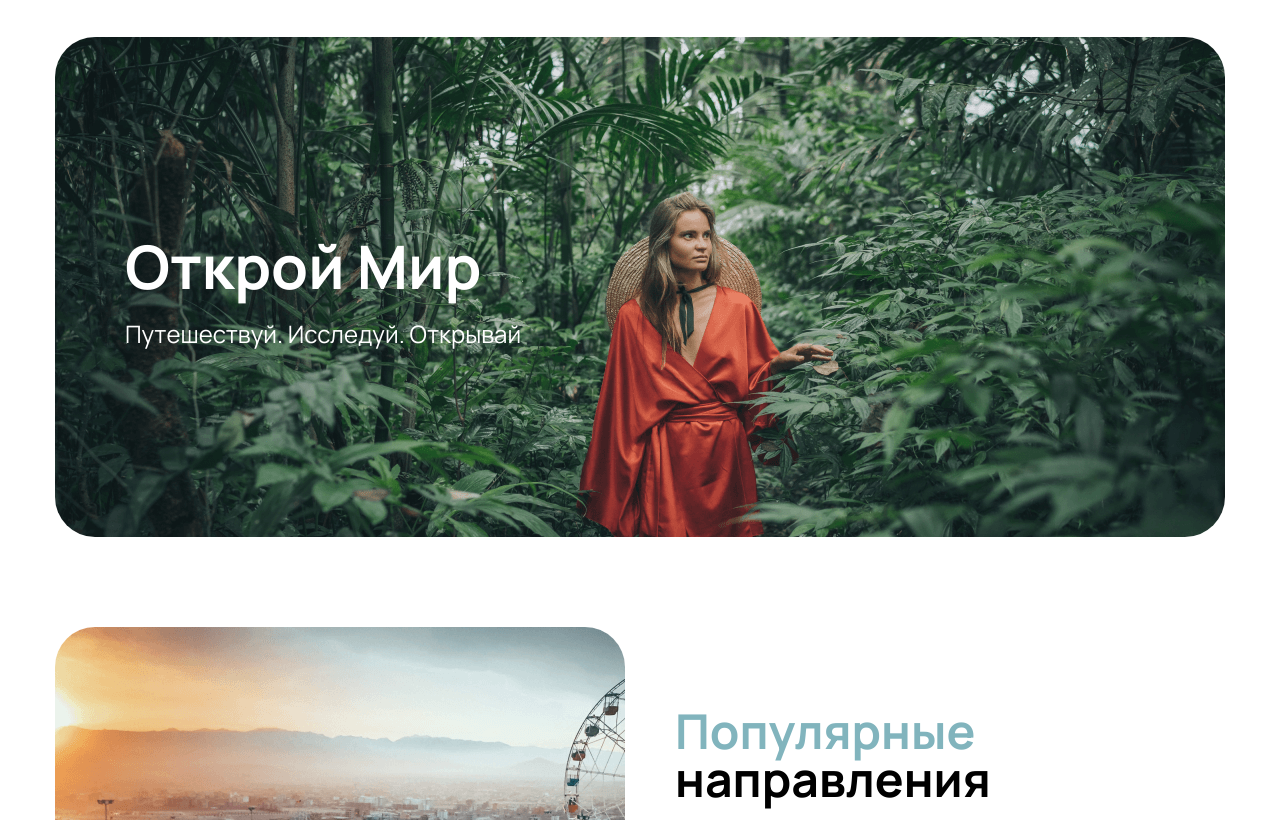
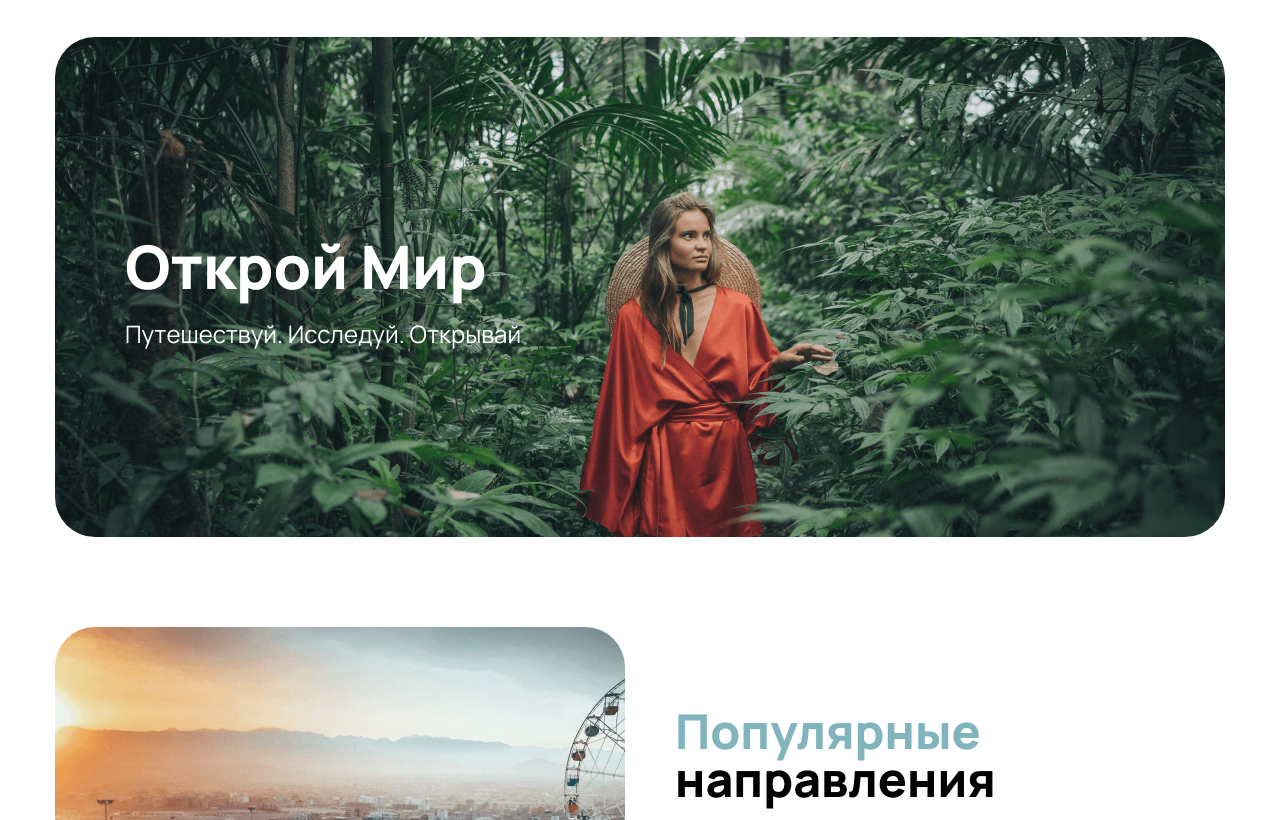
Before and after one commit to Voldix/EpicTravel_Project, a plain HTML site: page index.html in a window 1280 px wide. Shown: the part 69-889 px from the top of the page. Drawn offline with Linux system fonts and the light colour scheme.

Commit message:
fonts changes

```diff
--- a/css/style.css
+++ b/css/style.css
@@ -1,4 +1,4 @@
-@import "./../fonts/fonts.css";
+@import url("./../fonts/fonts.css");
 
 body {
     font-family: "Manrope", sans-serif;
--- a/fonts/fonts.css
+++ b/fonts/fonts.css
@@ -1,7 +1,7 @@
 @font-face {
     font-family: 'Manrope';
     src: url('Manrope-ExtraBold.woff2') format('woff2');
-    font-weight: bold;
+    font-weight: 800;
     font-style: normal;
     font-display: swap;
 }
@@ -17,7 +17,7 @@
 @font-face {
     font-family: 'Manrope';
     src: url('Manrope-Regular.woff2') format('woff2');
-    font-weight: normal;
+    font-weight: 400;
     font-style: normal;
     font-display: swap;
 }
@@ -25,7 +25,7 @@
 @font-face {
     font-family: 'Manrope';
     src: url('Manrope-Bold.woff2') format('woff2');
-    font-weight: bold;
+    font-weight: 700;
     font-style: normal;
     font-display: swap;
 }
```
